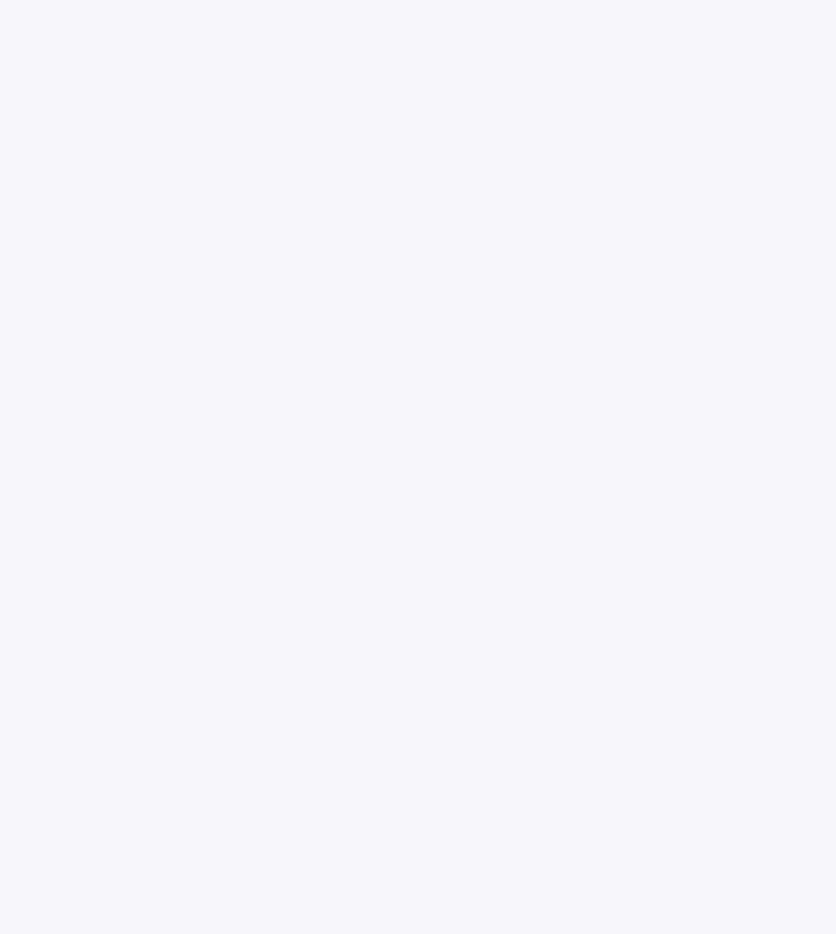
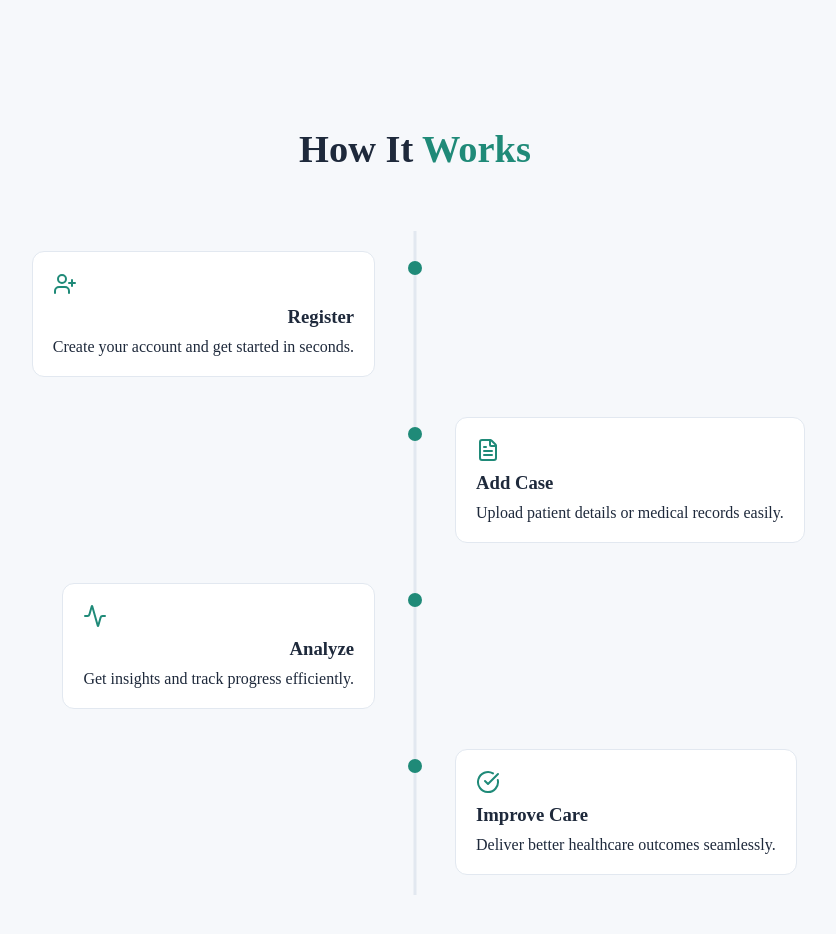
Before and after one commit to maharshi-bud/CuraNet, a React (Vite) app: page / in a window 1280 px wide. Shown: the part 1200-2134 px from the top of the page, without its empty margins (225-1061 px from the left). Before the commit the page ends 1267 px from the top, so only its background shows below. Built offline with nearby package versions, Linux system fonts and the light colour scheme.

Commit message:
Added WhyUs and initail HowItworks

```diff
--- a/src/App.jsx
+++ b/src/App.jsx
@@ -2,6 +2,7 @@ import React from "react";
 import "./App.css";
 import Header from "./Components/Hearder";
 import Hero from "./Components/Hero";
+import HowItWorks from "./Components/HowItWorks";
 
 import WhyUs from "./Components/WhyUs"
 function App() {
@@ -12,6 +13,7 @@ function App() {
       <Header />
       <Hero/>
       <WhyUs/>
+      <HowItWorks/>
     </div>
   );
 }
--- a/src/Components/Header.css
+++ b/src/Components/Header.css
@@ -113,7 +113,7 @@
   background: linear-gradient(135deg, #1f8a78, #2dd4bf);
   color: white;
 
-  font-size: 18px;
+  font-size: 20px;
   cursor: pointer;
 
   transition: 0.25s;
@@ -181,7 +181,3 @@
     display: none;
   }
 }
-
-.nav a:hover {
-  transform: translateY(-2px);
-}
--- a/src/Components/Hero.css
+++ b/src/Components/Hero.css
@@ -251,7 +251,7 @@ margin-top: 10vh;
 }
 
 /* From Uiverse.io by vikiWayne */
-.button {
+.button2 {
     /* z-index: 5; */
   padding: 0.7em 1em;
   margin-right: 15px;
@@ -269,14 +269,14 @@ margin-top: 10vh;
   outline: 2px solid #2c9caf;
 }
 
-button:hover {
+.button2:hover {
   color: #ffffff;
   transform: scale(1.1);
   outline: 2px solid #70bdca;
   box-shadow: 4px 5px 17px -4px #268391;
 }
 
-button::before {
+.button2::before {
   content: "";
   position: absolute;
   left: -50px;
@@ -289,6 +289,6 @@ button::before {
   transition: width 1000ms;
 }
 
-button:hover::before {
+.button2:hover::before {
   width: 250%;
 }
--- a/src/Components/Hero.jsx
+++ b/src/Components/Hero.jsx
@@ -38,7 +38,7 @@ function Hero() {
           </p>
           </div>
 
-          <button class="button">Read More</button>
+          <button class="button2">Read More</button>
 
 
         </div>
--- /dev/null
+++ b/src/Components/HowItWorks.css
@@ -0,0 +1,127 @@
+.timeline {
+  width: min(95%, 1200px);
+  margin: 80px auto;
+  padding: 40px 0;
+}
+
+/* 🔹 Title */
+.timeline-title {
+  text-align: center;
+  font-size: clamp(24px, 3vw, 40px);
+  margin-bottom: 60px;
+  color: #1e293b;
+}
+
+.timeline-title span {
+  color: #1f8a78;
+}
+
+/* 🔹 Container */
+.timeline-container {
+  position: relative;
+}
+
+/* 🔥 Vertical line */
+.timeline-container::before {
+  content: "";
+  position: absolute;
+  left: 50%;
+  top: 0;
+  width: 3px;
+  height: 100%;
+  background: #e2e8f0;
+  transform: translateX(-50%);
+}
+
+/* 🔹 Item */
+.timeline-item {
+  width: 50%;
+  padding: 20px 40px;
+  position: relative;
+}
+
+/* Left side */
+.timeline-item.left {
+  left: 0;
+  text-align: right;
+}
+
+/* Right side */
+.timeline-item.right {
+  left: 50%;
+}
+
+/* 🔹 Content box */
+.timeline-item .content {
+  background: #ffffff;
+  padding: 20px;
+  border-radius: 12px;
+  border: 1px solid #e2e8f0;
+
+  display: inline-flex;
+  flex-direction: column;
+  gap: 10px;
+
+  transition: 0.3s;
+}
+
+/* Hover */
+.timeline-item .content:hover {
+  transform: translateY(-5px);
+  box-shadow: 0 10px 25px rgba(0,0,0,0.05);
+}
+
+/* 🔹 Icons */
+.timeline-item svg {
+  color: #1f8a78;
+}
+
+/* 🔹 Dot */
+.timeline-item::before {
+  content: "";
+  position: absolute;
+  top: 30px;
+  width: 14px;
+  height: 14px;
+  background: #1f8a78;
+  border-radius: 50%;
+  z-index: 2;
+}
+
+/* Dot positioning */
+.timeline-item.left::before {
+  right: -7px;
+}
+
+.timeline-item.right::before {
+  left: -7px;
+}
+
+/* ========================= */
+/* 📱 Mobile */
+/* ========================= */
+
+@media (max-width: 768px) {
+
+  .timeline-container::before {
+    left: 10px;
+  }
+
+  .timeline-item {
+    width: 100%;
+    padding-left: 30px;
+    padding-right: 0;
+  }
+
+  .timeline-item.right {
+    left: 0;
+  }
+
+  .timeline-item.left {
+    text-align: left;
+  }
+
+  .timeline-item::before {
+    left: 3px;
+  }
+}
--- /dev/null
+++ b/src/Components/HowItWorks.jsx
@@ -0,0 +1,53 @@
+import React from "react";
+import "./HowItWorks.css";
+import { UserPlus, FileText, Activity, CheckCircle } from "lucide-react";
+
+function HowItWorks() {
+  return (
+    <section className="timeline">
+
+      <h2 className="timeline-title">
+        How It <span>Works</span>
+      </h2>
+
+      <div className="timeline-container">
+
+        <div className="timeline-item left">
+          <div className="content">
+            <UserPlus size={24} />
+            <h3>Register</h3>
+            <p>Create your account and get started in seconds.</p>
+          </div>
+        </div>
+
+        <div className="timeline-item right">
+          <div className="content">
+            <FileText size={24} />
+            <h3>Add Case</h3>
+            <p>Upload patient details or medical records easily.</p>
+          </div>
+        </div>
+
+        <div className="timeline-item left">
+          <div className="content">
+            <Activity size={24} />
+            <h3>Analyze</h3>
+            <p>Get insights and track progress efficiently.</p>
+          </div>
+        </div>
+
+        <div className="timeline-item right">
+          <div className="content">
+            <CheckCircle size={24} />
+            <h3>Improve Care</h3>
+            <p>Deliver better healthcare outcomes seamlessly.</p>
+          </div>
+        </div>
+
+      </div>
+
+    </section>
+  );
+}
+
+export default HowItWorks;
--- a/src/Components/WhyUs.css
+++ b/src/Components/WhyUs.css
@@ -59,7 +59,8 @@
 /* 🔥 Hover */
 .why-card:hover {
   transform: translateY(-6px);
-  box-shadow: 0 12px 30px rgba(0,0,0,0.05);
+  box-shadow: 0 12px 30px rgba(0,0,0,0.1);
+  scale: 1.1    ;
 }
 
 /* 📱 Responsive */
```
